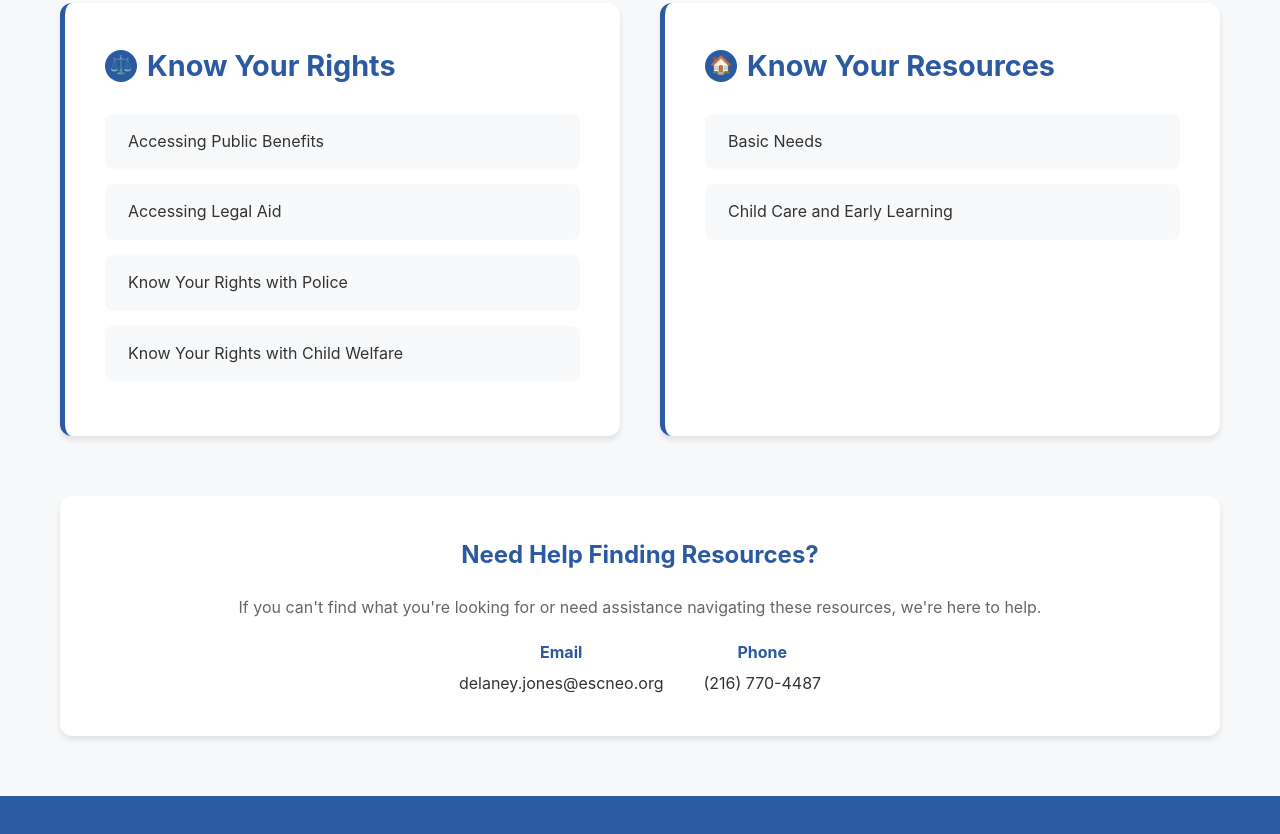
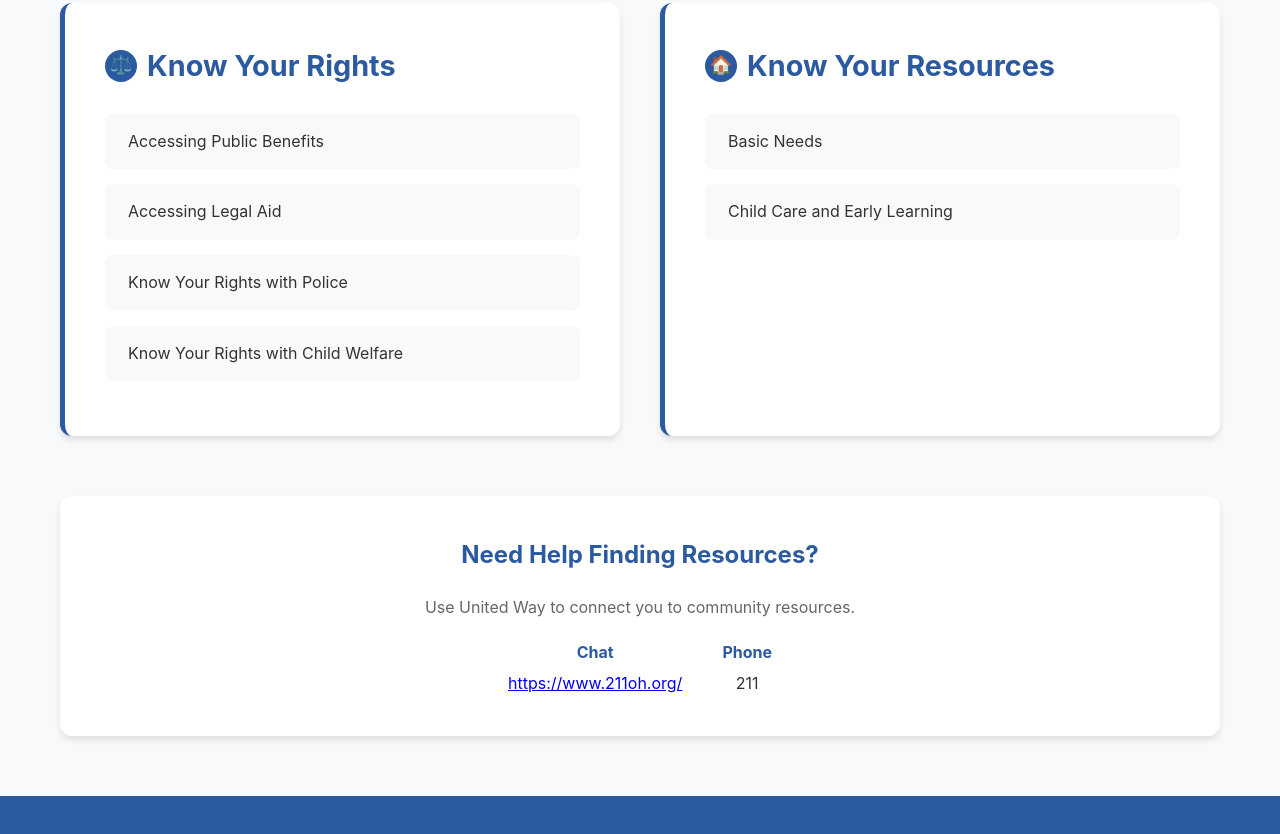
Before and after one commit to tomciardi/ohio-rights-resources, a plain HTML site: page index.html in a window 1280 px wide. Shown: the part 356-1190 px from the top of the page. Drawn offline with Linux system fonts and the light colour scheme.

Commit message:
updated contact info

```diff
--- a/index.html
+++ b/index.html
@@ -256,15 +256,15 @@
 
             <section class="contact-section">
                 <h2>Need Help Finding Resources?</h2>
-                <p>If you can't find what you're looking for or need assistance navigating these resources, we're here to help.</p>
+                <p>Use United Way to connect you to community resources.</p>
                 <div class="contact-info">
                     <div class="contact-item">
-                        <strong>Email</strong>
-                        <span>delaney.jones@escneo.org</span>
+                        <strong>Chat</strong>
+                        <a href="https://www.211oh.org/">https://www.211oh.org/</a>
                     </div>
                     <div class="contact-item">
                         <strong>Phone</strong>
-                        <span>(216) 770-4487</span>
+                        <span>211</span>
                     </div>
                 </div>
             </section>
```
